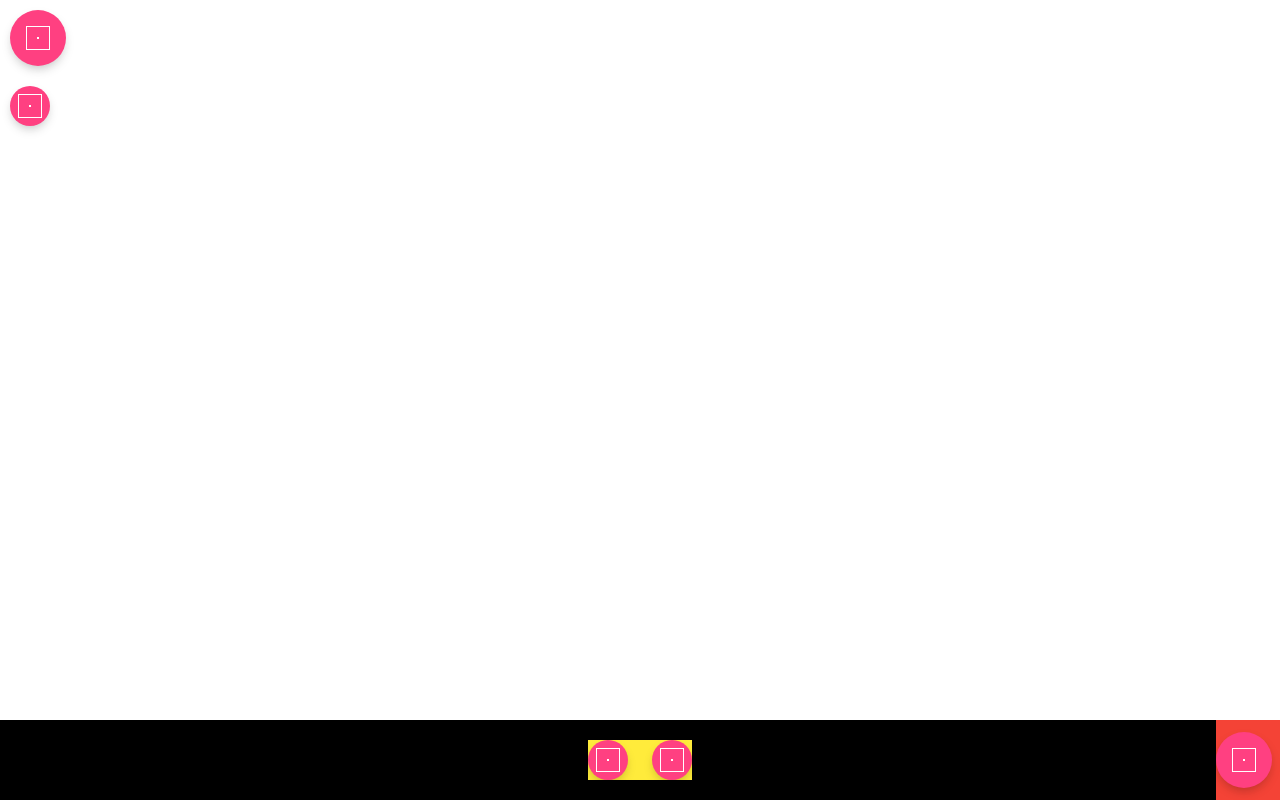
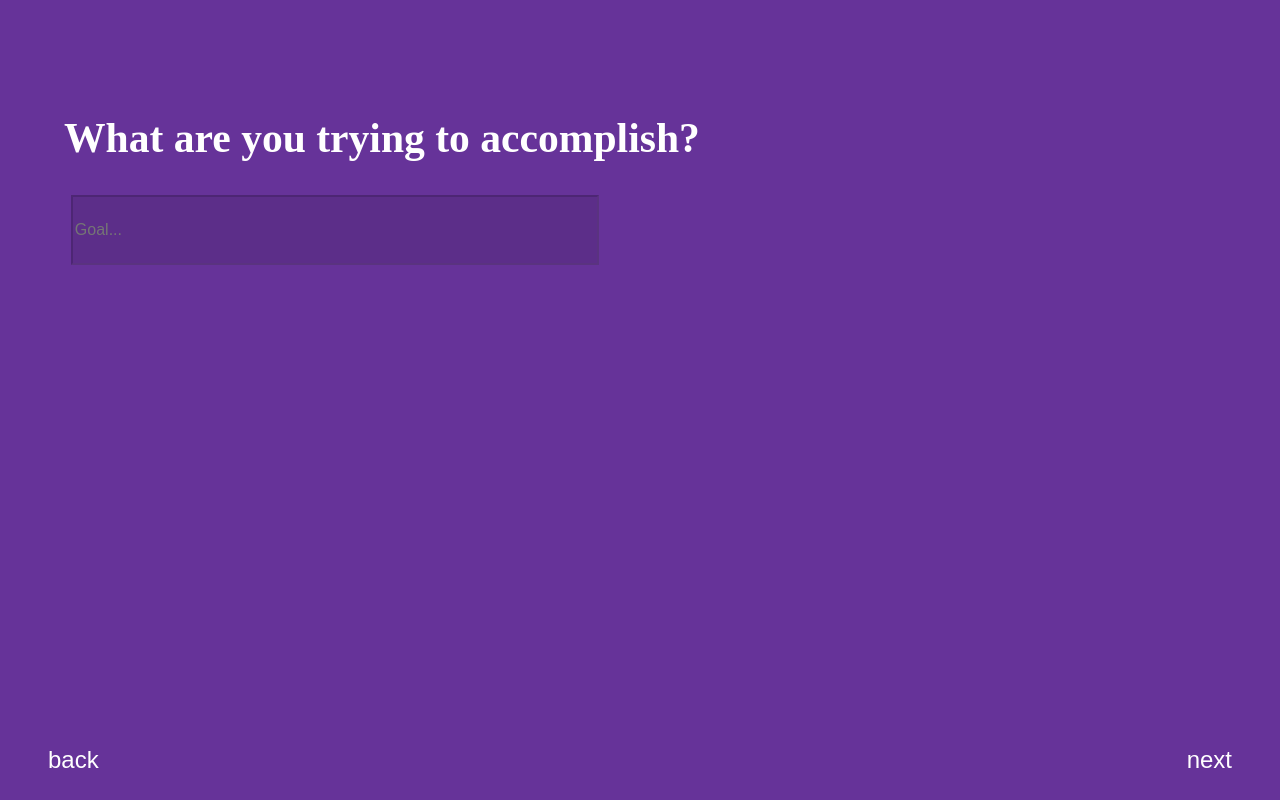
Before and after one commit to Dreamy-Jy/Hel-lala, a website: page v0.0.0/design test/componentsTester.html in a window 1280 px wide. Drawn offline with Linux system fonts and the light colour scheme.

Commit message:
This is the addition of various pages and components

```diff
--- a/v0.0.0/design test/componentStyle.css
+++ b/v0.0.0/design test/componentStyle.css
@@ -71,3 +71,110 @@ the vertical alginment for the elements came from this source:
     top: 50%;
     transform: translateY(-50%);
 }
+/* text box tester */
+
+.textBoxTestingContext {
+    text-align: center; /*centers the input tag horzontally*/
+    height: 100%; /*Size*/
+    width: 100%; /*Size*/
+    margin: auto;/*centers the form contianer*/
+    background-color: transparent;
+}
+
+.textBox {
+    height: 4em;
+    background-color: rgba(0,0,0,.1);
+    border-color: rgba(0,0,0,.15);
+    color: rgb(239, 239, 239);
+    width: 96%;
+}
+
+.textBox:focus {
+    outline-color: rgba(0,0,0,.15);/*rgba(255,255,255,1)*/;
+    background-color: rgba(100,100,100,.1);
+}
+/*Text box */
+body {
+    background-color:rebeccapurple;
+}
+/*question*/
+#question {
+    color: white;
+    padding-top: 10%;
+    font-size: 2.6em;
+    margin-top: 0px;
+    margin-bottom: 0;
+}
+
+.questionBox {
+    margin-bottom: 2em;
+}
+/*answer*/
+.answerForm {
+    width: 90%;
+    margin: auto;
+}
+/*navBar*/
+.navBar2 {
+    width: 100%;
+    height: 80px;
+    background-color: transparent;
+    position: absolute;
+    bottom: 0;
+    right: 0;
+    left: 0;
+}
+
+.flatNavButton {
+    position: relative;
+    top: 50%;
+    transform: translateY(-50%);
+    border: none;
+    color: white;
+    background-color: transparent;
+    font-size: 1.5em;
+    padding: 0 2em;
+    height: 100%;
+}
+
+.flatNavButton:focus {
+    outline-color: rgba(0,0,0,.15);
+    background-color: rgba(150,150,150,.1);
+}
+
+
+.floatLeft {
+    float: left;
+}
+
+.floatRight {
+    float: right;
+}
+
+.inlineTextBoxContianer {
+    display: inline-block;
+    width: 47%;
+}
+
+/*Text box list*/
+.textBoxListItem {
+    margin-bottom: 2em;
+}
+.textBoxListItem:last-of-type {
+    margin-bottom: 0;
+}
+
+.textBoxListAdder a {
+    font-size: x-large;
+    color: white;
+    text-decoration: none;
+    line-height: 2.5em;
+}
+
+.textBoxListAdder {
+    height: 4em;
+}
+
+.textBoxListAdder:hover {
+    background-color: rgba(255,255,255,.2);
+}
--- a/v0.0.0/design test/componentsTester.html
+++ b/v0.0.0/design test/componentsTester.html
@@ -8,7 +8,7 @@
 </head>
 
 <body>
-    <div style="padding: 10px;">
+    <!-- <div style="padding: 10px;">
         <div class="floatingActionButton">
             <div class="FAB_logo">
                 <img src="FAB_Demo_Logo.png" class="FAB_logo">
@@ -22,7 +22,6 @@
             </div>
         </div>
     </div>
-
     <nav class="navBar">
         <div class="centered_MiniFABs">
             <div class="miniFloatingActionButton">
@@ -43,7 +42,18 @@
                 </div>
             </div>
         </div>
+    </nav> -->
+    <main class="answerForm">
+        <div class="questionBox">
+            <h1 id="question">What are you trying to accomplish?</h1>
+        </div>
+        <form class="textBoxTestingContext centered inlineTextBoxContianer" action="index.html" method="post">
+            <input type="textBox" class="textBox" name="" placeholder="Goal...">
+        </form>
+    </main>
+    <nav class="navBar2">
+        <button class="flatNavButton" style="float:left;">back</button>
+        <button class="flatNavButton" style="float:right;">next</button>
     </nav>
 </body>
-
 </html>
--- /dev/null
+++ b/v0.0.0/design test/inlineTextBoxTest.html
@@ -0,0 +1,43 @@
+<!DOCTYPE html>
+<html>
+
+<head>
+    <meta name="viewport" content="width=device-width, initial-scale=1">
+    <link rel="stylesheet" href="normalize.css">
+    <link rel="stylesheet" href="componentStyle.css">
+</head>
+<body>
+    <main class="answerForm">
+      <div class="questionBox">
+        <h1 id="question">How long do you have to accomplish this?</h1>
+      </div>
+      <form class="textBoxTestingContext centered" action="index.html" method="post">
+          <div class="floatLeft inlineTextBoxContianer">
+              <input type="textBox" class="textBox" placeholder="number">
+          </div>
+          <div class="floatRight inlineTextBoxContianer">
+              <input type="textBox" class="textBox" placeholder="e.i. month, day, year, etc.">
+          </div>
+      </form>
+    </main>
+    <nav class="navBar2">
+      <button class="flatNavButton" style="float:left;">back</button>
+      <button class="flatNavButton" style="float:right;">next</button>
+    </nav>
+
+    <!--
+        Follow up section
+      <div class="questionBox">
+        <h1 id="question">When do you start, and finish?</h1>
+      </div>
+      <form class="textBoxTestingContext centered" action="index.html" method="post">
+          <div class="floatLeft inlineTextBoxContianer">
+              <input type="textBox" class="textBox" name="" placeholder="MM/DD/YYYY">
+          </div>
+          <div class="floatRight inlineTextBoxContianer">
+              <input type="textBox" class="textBox" name="" placeholder="MM/DD/YYYY">
+          </div>
+      </form>
+    -->
+</body>
+</html>
```
Also changed, not shown: package.json (added, +19 -0 lines), v0.0.0/design test/textBoxListText.html (added, +36 -0 lines).
